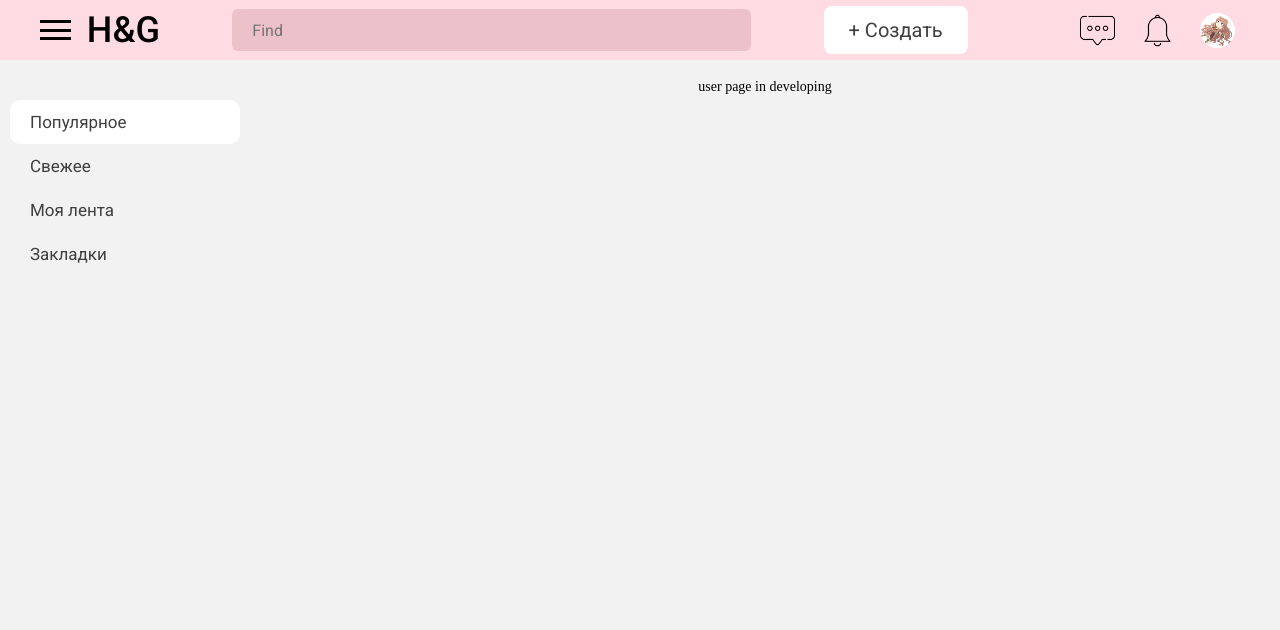
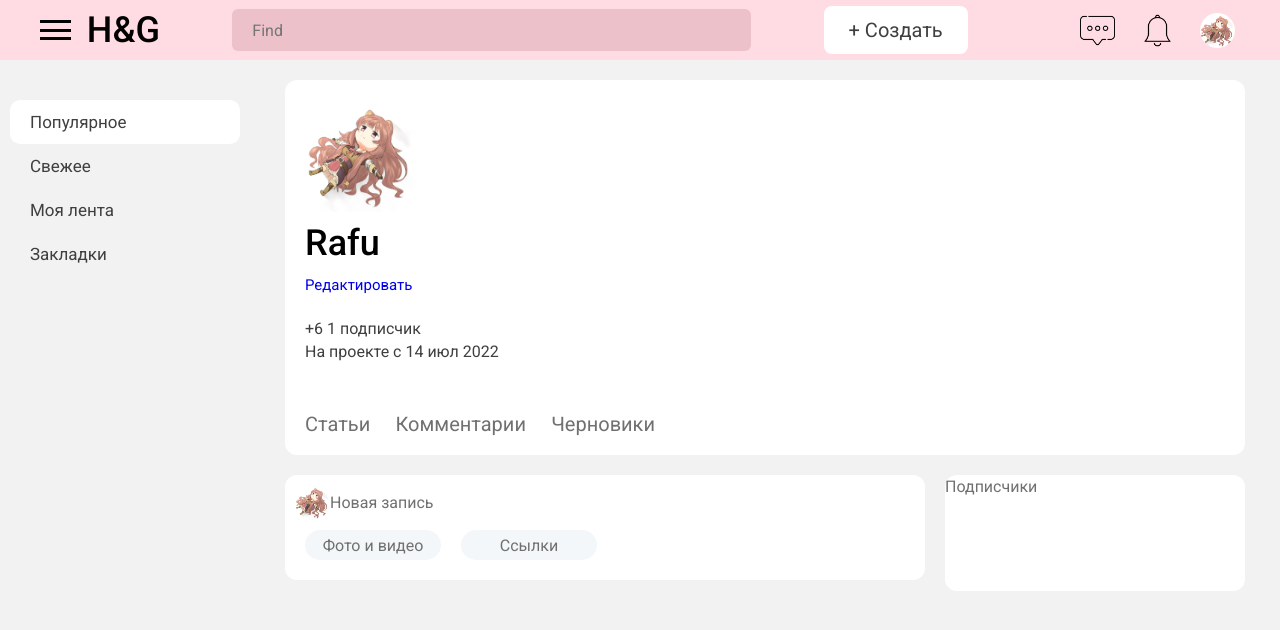
Before and after one commit to Turchanov-Denis/-JournalApp--HG-journal, a Nuxt app: page /user in a window 1280 px wide. Shown: the top 630 px of the page. Built offline with nearby package versions, Linux system fonts and the light colour scheme.

Commit message:
+ UserDescription
- about user section
+ layout for create article
+ layout subscribers

```diff
--- /dev/null
+++ b/components/User/ArticleTool.vue
@@ -0,0 +1,40 @@
+<template>
+  <div class="article-tool">
+    <div style="display:flex;align-items:center"><button class="user-bar__icon user-bar__icon_avatar">
+      <img src="../HeaderComponent/UserBarImage/avatar.png" alt="favorites" />
+    </button>
+    <button>Новая запись</button></div>
+    <div style="display:flex;align-items:center">
+        <button class="article-tool__note-button">Фото и видео</button>
+        <button class="article-tool__note-button" >Ссылки</button>
+    </div>
+  </div>
+</template>
+
+
+<style lang="scss">
+.article-tool {
+  width: 640px;
+  min-height: 94px;
+  background: #ffffff;
+  border-radius: 12px;
+
+  padding: 10px;
+  &__note-button {
+    width: 136px;
+    height: 30px;
+    background: #F4F7F9;
+    border-radius: 20px;
+    margin: 10px;
+  }
+  button {
+    font-family: "Roboto";
+    font-style: normal;
+    font-weight: 400;
+    font-size: 16px;
+    line-height: 23px;
+
+    color: rgba(97, 97, 97, 0.9);
+  }
+}
+</style>
--- /dev/null
+++ b/components/User/Subscribers.vue
@@ -0,0 +1,23 @@
+<template>
+  <div class="subscribers">
+    <div class="subscribers__title">Подписчики</div>
+  </div>
+</template>
+
+<style lang="scss">
+.subscribers {
+  width: 300px;
+  height: 116px;
+  background: #ffffff;
+  border-radius: 12px;
+  &__title {
+    font-family: "Roboto";
+    font-style: normal;
+    font-weight: 400;
+    font-size: 16px;
+    line-height: 23px;
+
+    color: rgba(97, 97, 97, 0.9);
+  }
+}
+</style>
--- /dev/null
+++ b/components/User/UserDescription.vue
@@ -0,0 +1,104 @@
+<template>
+  <div class="user-content">
+    <div class="user-description">
+      <img
+        src="../HeaderComponent/UserBarImage/avatar.png"
+        class="user-description__icon"
+      />
+      <div class="user-description__name">Rafu</div>
+      <a href="#" class="user-description__edit">Редактировать</a>
+      <div class="user-state">
+        <div class="user-state__subscribers">+6 1 подписчик</div>
+        <div class="user-state__time">На проекте с 14 июл 2022</div>
+      </div>
+      <div class="tabs">
+        <button class="tab">Статьи</button>
+        <button class="tab">Комментарии</button>
+        <button class="tab">Черновики</button>
+      </div>
+    </div>
+    <div style="display: flex; align-items: start;justify-content:space-between;padding-top: 20px;">
+      <ArticleTool></ArticleTool> <Subscribers></Subscribers>
+    </div>
+  </div>
+</template>
+
+<script>
+import ArticleTool from "./ArticleTool.vue";
+import Subscribers from "./Subscribers.vue";
+export default {
+  components: {
+    ArticleTool,
+    Subscribers,
+  },
+  data() {
+    return {};
+  },
+};
+</script>
+
+<style lang="scss">
+.tabs {
+  margin-top: 50px;
+  width: 350px;
+  display: flex;
+  justify-content: space-between;
+  align-items: center;
+  /* identical to box height */
+
+  .tab {
+    font-family: "Roboto";
+    font-style: normal;
+    font-weight: 400;
+    font-size: 20px;
+    line-height: 23px;
+
+    color: rgba(97, 97, 97, 0.9);
+    border-bottom: 2px solid rgba(242, 178, 243, 0);
+    &:hover {
+      border-bottom: 2px solid rgba(242, 178, 243, 0.6);
+    }
+  }
+}
+.user-description {
+  width: 960px;
+  height: 375px;
+  background: #ffffff;
+  border-radius: 12px;
+  padding: 20px;
+  &__name {
+    padding: 10px 0;
+    font-family: "Roboto";
+    font-style: normal;
+    font-weight: 500;
+    font-size: 36px;
+    line-height: 42px;
+
+    color: #000000;
+  }
+  &__icon {
+    width: 112px;
+    height: 112px;
+  }
+  &__edit {
+    font-family: "Roboto";
+    font-style: normal;
+    font-weight: 400;
+    font-size: 15px;
+    line-height: 23px;
+    /* identical to box height */
+  }
+}
+.user-state {
+  margin-top: 20px;
+  display: block;
+  font-family: "Roboto";
+  font-style: normal;
+  font-weight: 400;
+  font-size: 16px;
+  line-height: 23px;
+  /* identical to box height */
+
+  color: #3f3f3f;
+}
+</style>
--- a/nuxt.config.js
+++ b/nuxt.config.js
@@ -3,7 +3,6 @@
 export default {
   // Global page headers: https://go.nuxtjs.dev/config-head
   head: {
-    titleTemplate: '%s - hedgehog-jornal',
     title: 'hedgehog-jornal',
     htmlAttrs: {
       lang: 'en'
@@ -41,23 +40,8 @@
   ],
 
   // Vuetify module configuration: https://go.nuxtjs.dev/config-vuetify
-  vuetify: {
-    customVariables: ['~/assets/variables.scss'],
-    theme: {
-      dark: true,
-      themes: {
-        dark: {
-          primary: colors.blue.darken2,
-          accent: colors.grey.darken3,
-          secondary: colors.amber.darken3,
-          info: colors.teal.lighten1,
-          warning: colors.amber.base,
-          error: colors.deepOrange.accent4,
-          success: colors.green.accent3
-        }
-      }
-    }
-  },
+
+
 
   // Build Configuration: https://go.nuxtjs.dev/config-build
   build: {
--- a/pages/user.vue
+++ b/pages/user.vue
@@ -1,3 +1,20 @@
 <template>
-    <div style="width:100%;display:flex;justify-content:center;"><div>user page in developing</div></div>
+    <div style="width:100%;display:flex;justify-content:center;">
+        <UserDescription></UserDescription>
+    </div>
 </template>
+
+
+<script>
+import UserDescription from '../components/User/UserDescription.vue';
+
+export default {
+    component: {UserDescription},
+    data(){
+        return {
+
+        }
+    }
+}
+
+</script>
```
